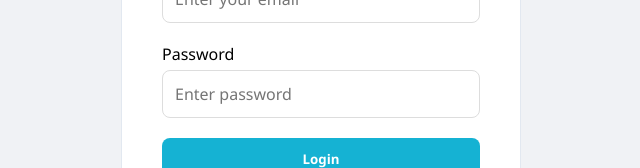
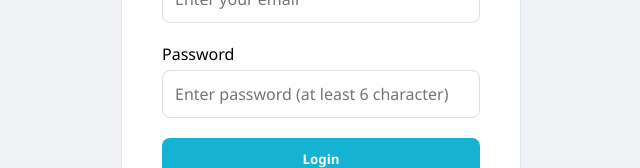
Before and after one commit to humatahreem-tech/Scholarship-Finder-, a plain HTML site: page index.html in a window 1280 px wide. Shown: the part 309-477 px from the top of the page, without its empty margins (319-959 px from the left). Drawn offline with Linux system fonts and the light colour scheme.

Commit message:
Change password input placeholder text
Updated password input placeholder to include character requirement.

```diff
--- a/index.html
+++ b/index.html
@@ -32,7 +32,7 @@
 </div>
  <div>
     <label for="pass"> Password</label>
-  <p><input type="password" placeholder="Enter password" name="pass" id="pass" required></p>
+  <p><input type="password" placeholder="Enter password (at least 6 character)" name="pass" id="pass" required></p>
  </div>
 
     <button id="log-btn">Login</button>
```
